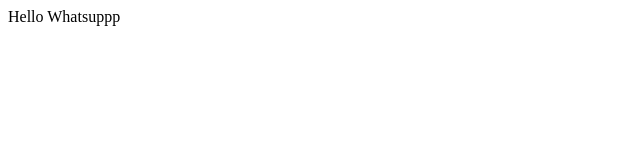
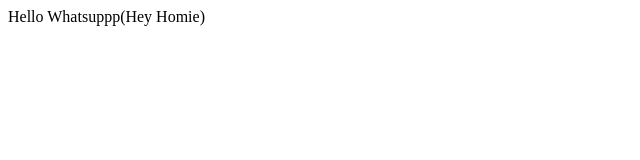
Before and after one commit to Rithvikcc/Remote-Repo, a plain HTML site: page index.html in a window 1280 px wide. Shown: the whole page, without its empty margins (0-640 px from the left). Drawn offline with Linux system fonts and the light colour scheme.

Commit message:
New Greet Added

```diff
--- a/index.html
+++ b/index.html
@@ -1 +1 @@
-<p>Hello Whatsuppp</p>
+<p>Hello Whatsuppp(Hey Homie)</p>
```
